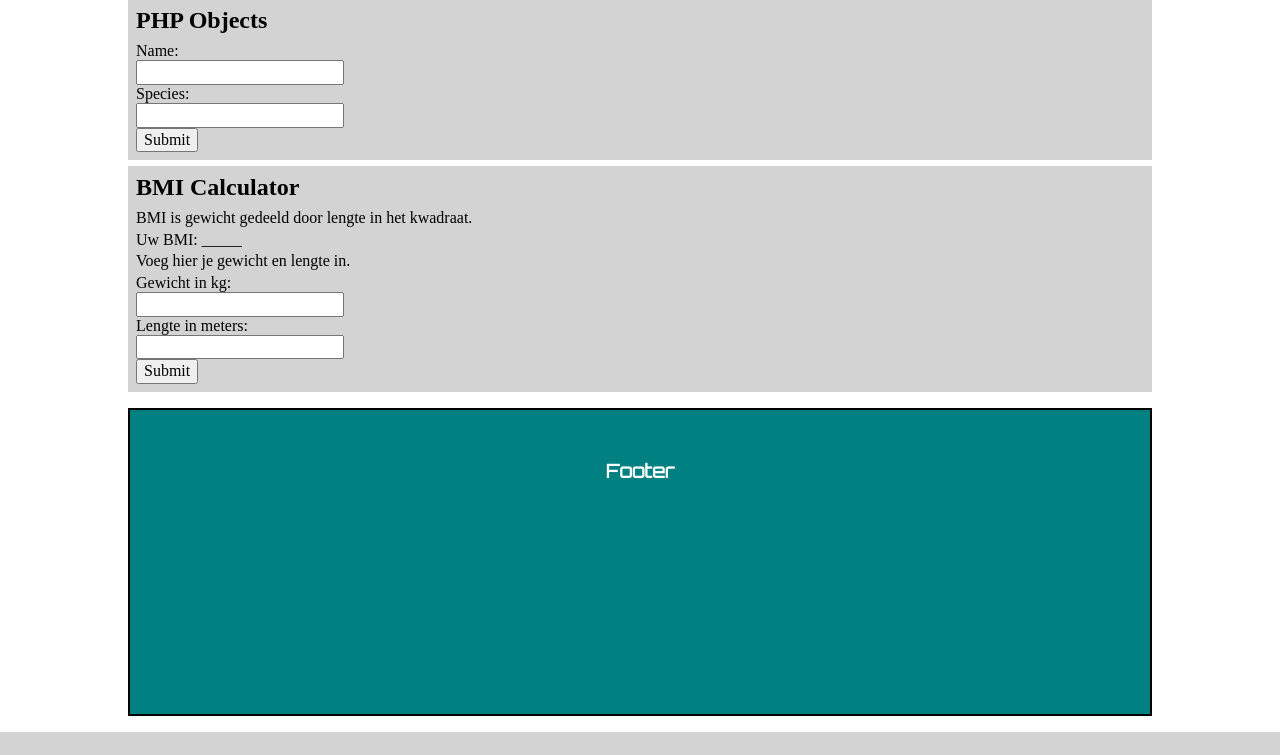
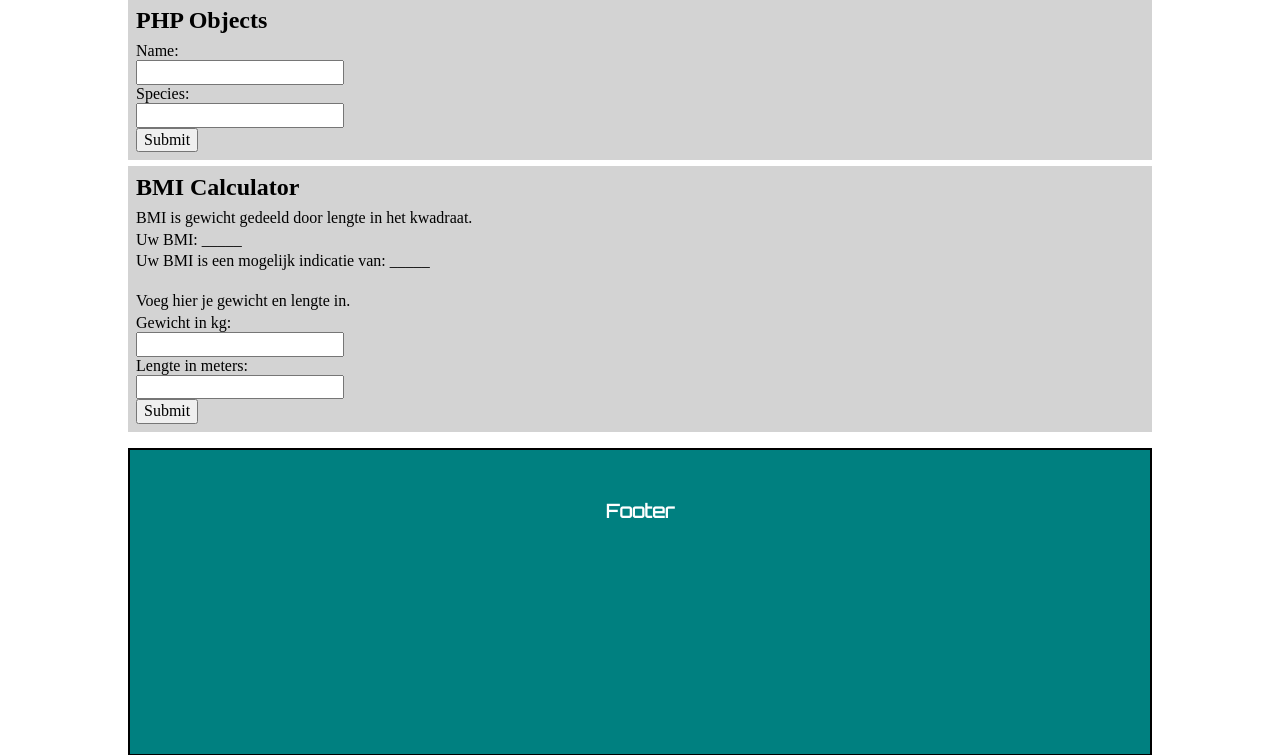
Before and after one commit to BabyLizzy-FunTime-Lab/PHP-MySQL-Start, a PHP site: page / in a window 1280 px wide. Shown: the part 2086-2841 px from the top of the page. Before the commit the page ends 2818 px from the top, so only its background shows below. Run offline with PHP 8.4, Linux system fonts and the light colour scheme; data that the repository does not hold is empty; some libraries are stand-ins or nearby versions; some web fonts are replaced.

Commit message:
BMI app works

```diff
--- a/PHP/BMI.php
+++ b/PHP/BMI.php
@@ -1,12 +1,45 @@
 <?php
+	function teller() {
+		for ($i=100; $i >= 0; $i--) {
+			return $i;
+		}
+	}
 	function calcBMI($gewicht, $lengte) {
-		$BMI = $gewicht / (pow($lengte, 2));
+		$BMI = round(($gewicht / (pow($lengte, 2))), 1);
 		return $BMI;
+	}
+	function analiseBMI($BMI) {
+		if ($BMI <= 15) {
+			return "levensbedreigend ondergewicht";
+		} elseif ($BMI > 15 && $BMI < 19) {
+			return "ondergewicht";
+		} elseif ($BMI >= 19 && $BMI <= 25) {
+			return "normaal gewicht";
+		} elseif ($BMI > 25 && $BMI < 30) {
+			return "overgewicht";
+		} elseif ($BMI >= 30 && $BMI <= 35) {
+			return "obesitas";
+		} else {
+			return "morbide obesitas";
+		}
 	}
 	if ($_SERVER["REQUEST_METHOD"] == "POST" && isset($_POST['BMI'])) {
 		$input_gewicht = $_POST['gewicht'];
 		$input_lengte = $_POST['lengte'];
-		echo "<p>Uw BMI: " . calcBMI($input_gewicht, $input_lengte) . "</P>";
+		$BMI = calcBMI($input_gewicht, $input_lengte);
+		// $count = teller();
+		// echo "<p>Verwerking: " . teller() . "</p>";
+		// echo "<p>Uw BMI: _____ </P>";
+		// echo "<p>Uw BMI is een mogelijk indicatie van: _____ </p>";
+		// echo "<br>";
+		// if ($count == 0) {
+			echo "<p>Verwerking: Klaar.</p>";
+			echo "<p>Uw BMI: " . $BMI . "</P>";
+			echo "<p>Uw BMI is een mogelijk indicatie van: " . analiseBMI($BMI) . "</p>";
+			echo "<br>";
+		// }
 	} else {
 		echo "<p>Uw BMI: _____ </P>";
+		echo "<p>Uw BMI is een mogelijk indicatie van: _____ </p>";
+		echo "<br>";
 	}
--- a/index.php
+++ b/index.php
@@ -138,7 +138,7 @@
                 <label for="gewicht">Gewicht in kg: </label>
                 <input type="number" name="gewicht">
                 <label for="lengte">Lengte in meters: </label>
-                <input type="number" name="lengte">
+                <input type="number" name="lengte" step="0.01">
             </div>
             <input type="submit" name="BMI" value="Submit">
         </form>
```
